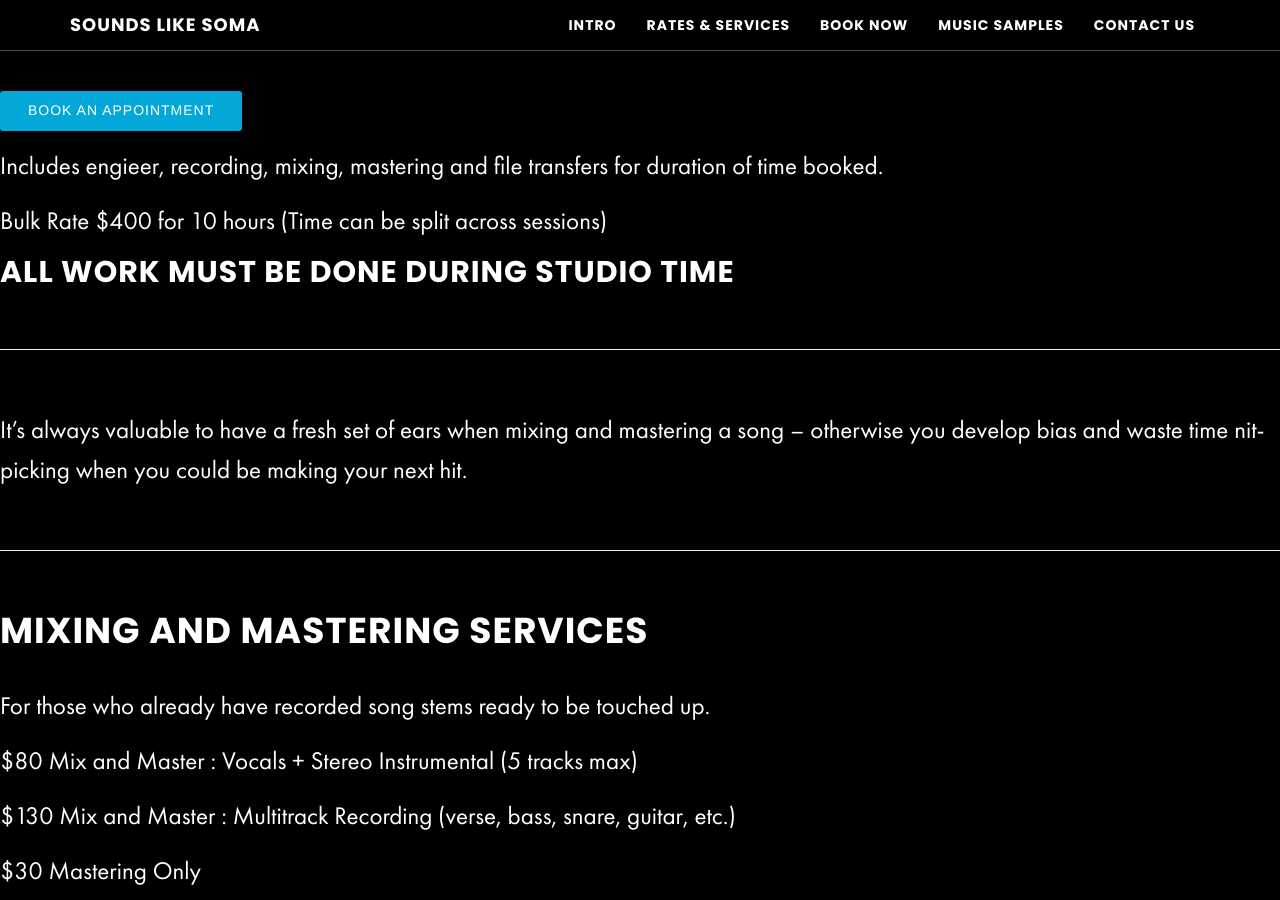
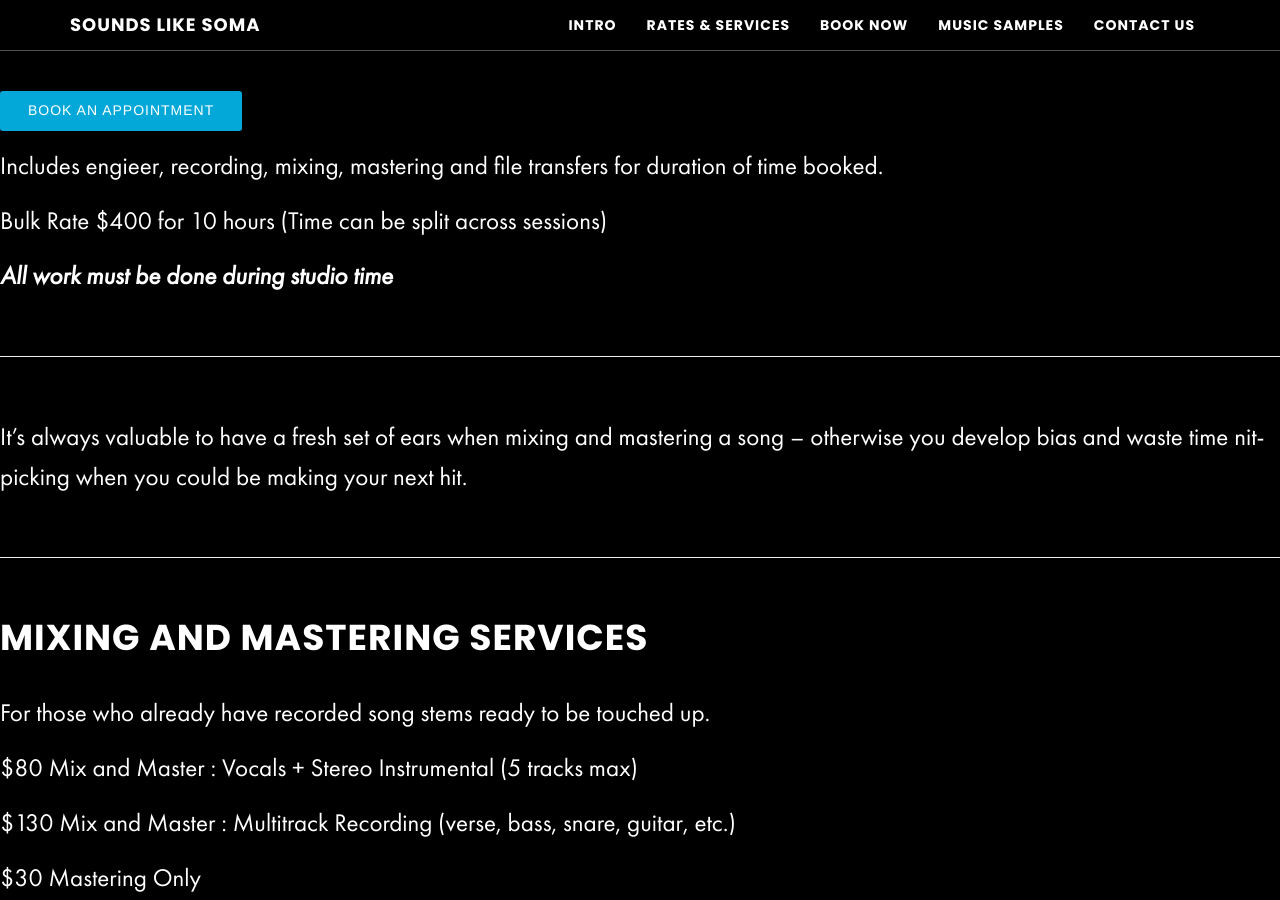
Before and after one commit to zackhanni/Soma-website-classic, a Jekyll site: the page built from _posts/2015-08-02-rates-services.md, in a window 1280 px wide and 900 px high, scrolled down 1085 px. Built offline with Jekyll 4.4.1, drawn with Linux system fonts in a browser that asks for light colours; our own code applies the rules of GitHub Pages for plain Markdown files.

Commit message:
meant to emphesise

```diff
--- a/_posts/2015-08-02-rates-services.md
+++ b/_posts/2015-08-02-rates-services.md
@@ -12,8 +12,7 @@ Includes engieer, recording, mixing, mastering and file transfers for duration o
 
 Bulk Rate $400 for 10 hours (Time can be split across sessions)
 
-All work must be done during studio time
------------------------------------------
+**_All work must be done during studio time_**
 
 - - -
 
```
